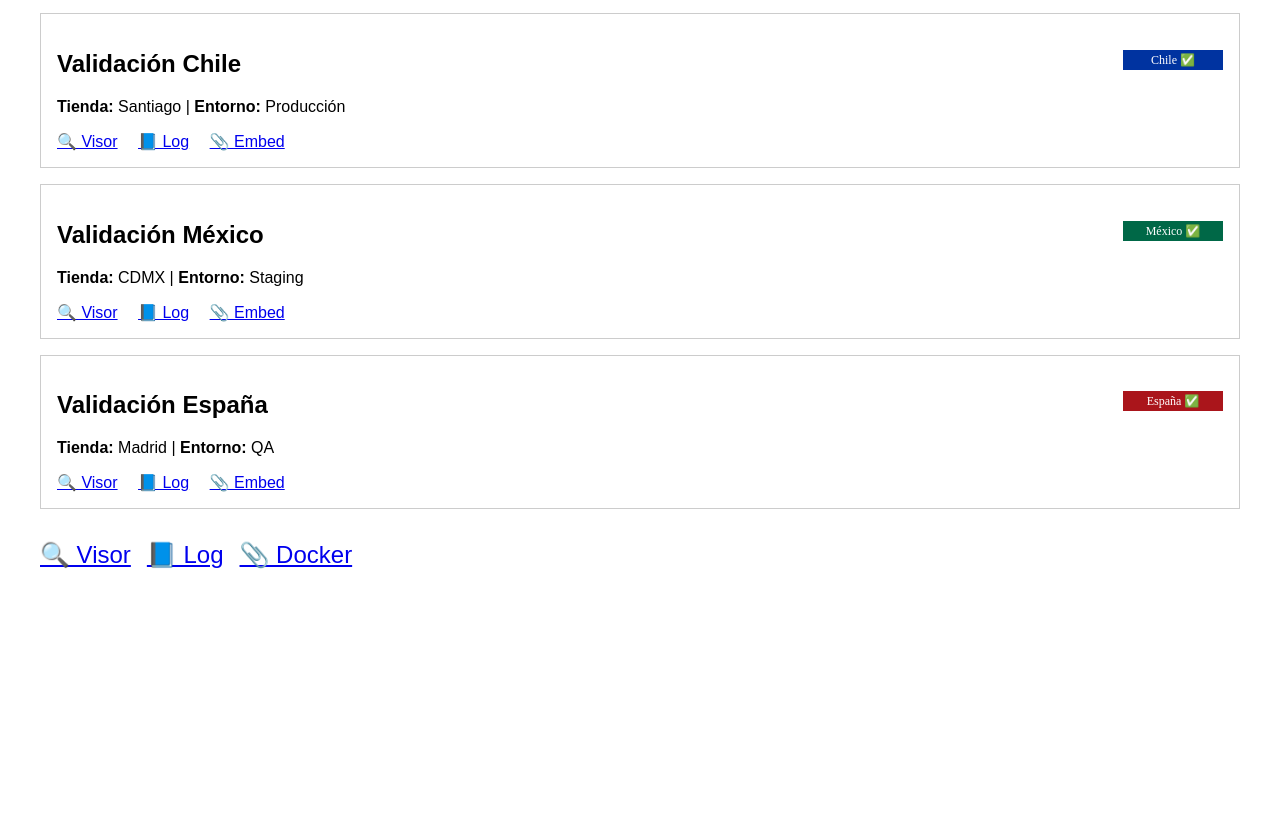
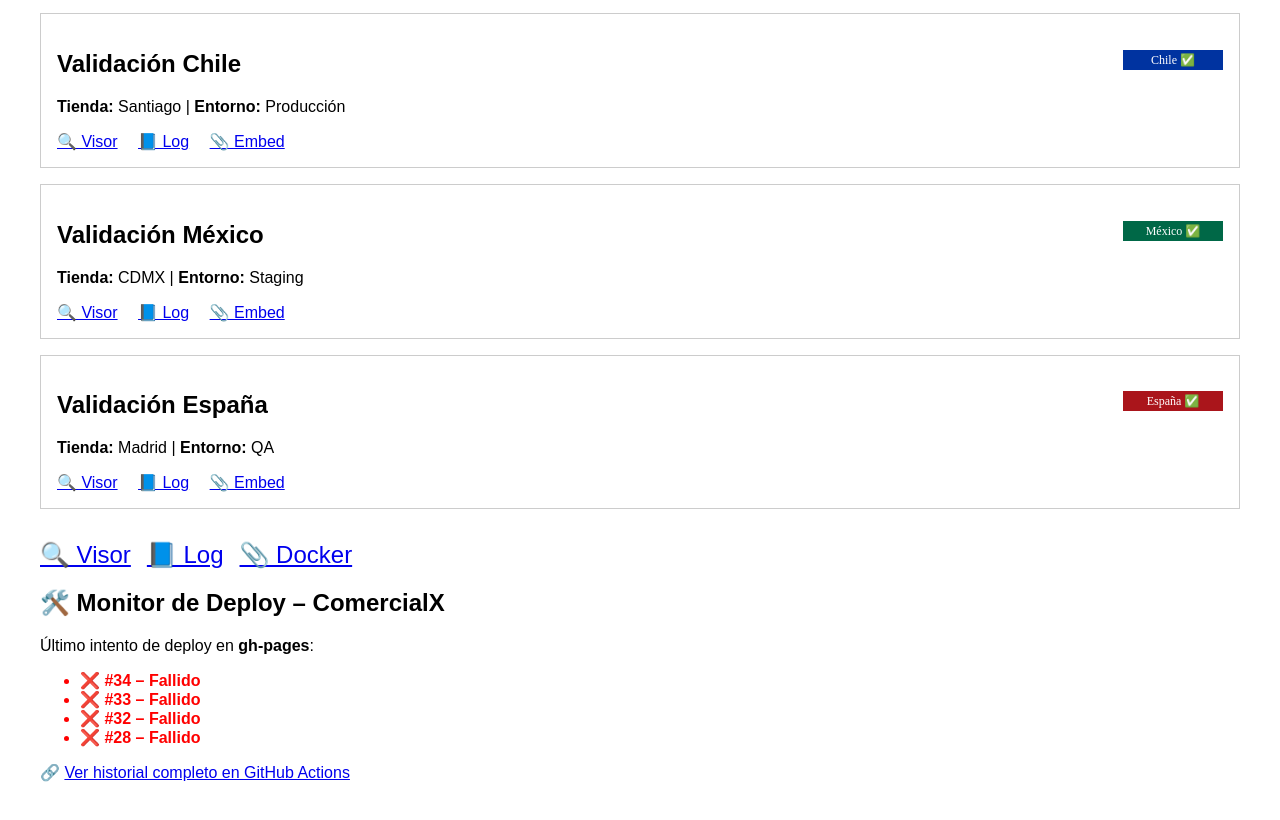
Before and after one commit to ACSERNE/comercialx-demo, a website: page index.html in a window 1280 px wide. Shown: the part 142-962 px from the top of the page. Before the commit the page ends 800 px from the top, so only its background shows below. Drawn offline with Linux system fonts and the light colour scheme.

Commit message:
Estilo cockpitizado para panel de deploy

```diff
--- a/index.html
+++ b/index.html
@@ -5,6 +5,11 @@
   <title>ComercialX Cockpit</title>
   <meta name="viewport" content="width=device-width, initial-scale=1" />
   <link rel="stylesheet" href="styles.css" />
+<style>
+
+  .fail { color: red; font-weight: bold; }
+
+</style>
 </head>
 <body>
   <h1>🚀 ComercialX Cockpit</h1>
@@ -39,5 +44,23 @@
         });
       });
   </script>
+<h2>🛠️ Monitor de Deploy – ComercialX</h2>
+
+<p>Último intento de deploy en <strong>gh-pages</strong>:</p>
+
+<ul>
+
+  <li class="fail">❌ <strong>#34</strong> – Fallido</li>
+
+  <li class="fail">❌ <strong>#33</strong> – Fallido</li>
+
+  <li class="fail">❌ <strong>#32</strong> – Fallido</li>
+
+  <li class="fail">❌ <strong>#28</strong> – Fallido</li>
+
+</ul>
+
+<p>🔗 <a href="https://github.com/ACSERNE/comercialx-demo/actions">Ver historial completo en GitHub Actions</a></p>
+
 </body>
 </html>
```
